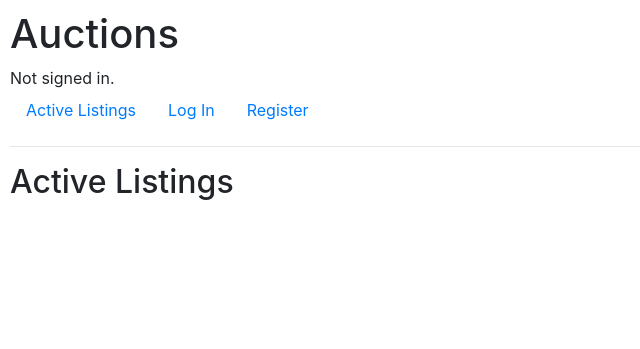
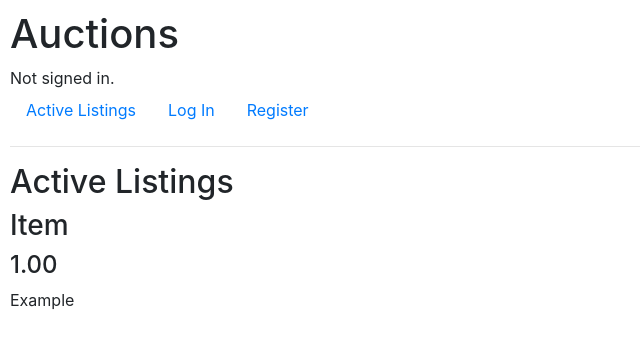
Before and after one commit to rosakosol/cs50w, a Django app: page / in a window 1280 px wide. Shown: the top 349 px of the page, without its empty margins (0-640 px from the left). Run offline with Django 5.2, Linux system fonts and the light colour scheme; data comes from the database, SQL or seed files in the repository; both versions use the stored data as it was after the commit; tables that the repository leaves empty hold one stand-in row (values such as "Sample post"); some libraries are stand-ins or nearby versions.

Commit message:
Implemented view for active listings on index page.

```diff
--- a/week4/commerce/auctions/models.py
+++ b/week4/commerce/auctions/models.py
@@ -1,21 +1,40 @@
 from django.contrib.auth.models import AbstractUser
 from django.db import models
 from django import forms
+from django.utils import timezone
 
 
 class User(AbstractUser):
     image = models.ImageField(upload_to='images/%Y/%m/%d/', null=True, blank=True)
 
+class Listing(models.Model):
+    name = models.CharField(max_length=64, default="Listing")
+    description = models.TextField(null=True)
+    starting_bid = models.DecimalField(max_digits=10, decimal_places=2, default=0.01)
+    is_active = models.BooleanField(default=True)
 
+    def __str__(self):
+        return self.name
 
-
-
-class Listing(models.Model):
-    pass
-
+    def current_highest_bid(self):
+        # Returns the highest bid for the listing (if any)
+        highest_bid = self.bids.order_by('-current').first()
+        return highest_bid.current if highest_bid else self.starting_bid
 
 class Bid(models.Model):
-    pass
+    user = models.ForeignKey(User, on_delete=models.CASCADE, related_name='bids', default=1)  # Who placed the bid
+    current = models.DecimalField(default=0.01, max_digits=10, decimal_places=2)  # The bid amount
+    listing = models.ForeignKey(Listing, on_delete=models.CASCADE, related_name="bids", default=1)  # The listing the bid is for
+    created_at = models.DateTimeField(default=timezone.now)  # When the bid was placed
+
+    def __str__(self):
+        return f"Bid of {self.current} by {self.user} on {self.listing}"
 
 class Comment(models.Model):
-    pass
+    user = models.ForeignKey(User, on_delete=models.CASCADE, default=1)  # User who made the comment
+    listing = models.ForeignKey(Listing, on_delete=models.CASCADE, related_name='comments', default=1)  # The listing the comment is for
+    content = models.TextField(null=True)  # The content of the comment
+    created_at = models.DateTimeField(default=timezone.now)  # When the comment was made
+
+    def __str__(self):
+        return f"Comment by {self.user} on {self.listing}"
--- a/week4/commerce/auctions/templates/auctions/index.html
+++ b/week4/commerce/auctions/templates/auctions/index.html
@@ -3,4 +3,17 @@
 {% block body %}
     <h2>Active Listings</h2>
 
+    {% for item in listings %}
+        {% if item.is_active %}
+            <h3>{{ item.name }}</h3>
+            <h4>{{ item.current_highest_bid }}</h4>
+            <p>{{ item.description }}</p>
+            {% if item.image %}
+                <!-- Display the image of the logged-in user -->
+                <img src="{{ item.image.url }}" width="150" alt="Listing Image">
+            {% endif %}
+
+        {% endif %}
+    {% endfor %}
+
 {% endblock %}
--- /dev/null
+++ b/week4/commerce/auctions/templates/auctions/listing.html
@@ -0,0 +1,6 @@
+{% extends "auctions/layout.html" %}
+
+{% block body %}
+    <h2>{{ listing.name }}</h2>
+
+{% endblock %}
--- a/week4/commerce/auctions/urls.py
+++ b/week4/commerce/auctions/urls.py
@@ -1,9 +1,9 @@
 from django.urls import path
-
 from . import views
 
 urlpatterns = [
     path("", views.index, name="index"),
+    path("listing/<str:listing_name>", views.listing_page, name="listing"),
     path("login", views.login_view, name="login"),
     path("logout", views.logout_view, name="logout"),
     path("register", views.register, name="register")
--- a/week4/commerce/auctions/views.py
+++ b/week4/commerce/auctions/views.py
@@ -4,17 +4,20 @@ from django.http import HttpResponse, HttpResponseRedirect
 from django.shortcuts import render
 from django.urls import reverse
 
-from .models import User
+from .models import User, Listing
 
 
 # Display active listings when user is logged in
 def index(request):
     # Get the current logged-in user
     user = request.user
+    listings = Listing.objects.all()
 
     return render(request, "auctions/index.html", {
-        "user": user
+        "user": user,
+        "listings": listings
     })
+
 
 # Create a new listing
 def create_listing(request):
@@ -22,9 +25,15 @@ def create_listing(request):
 
 
 # Display listing page
-def listing(request):
-    pass
-    # If user is signed in
+def listing_page(request, listing_id):
+    # Get the current logged-in user
+    user = request.user
+
+    listing = Listing.objects.get(pk=listing_id)
+
+    return render(request, "auctions/listing.html", {
+        "listing": listing
+    })
 
 
 # Watchlist of listings
```
Also changed, not shown: week4/commerce/auctions/migrations/0005_bid_created_at_bid_current_bid_listing_bid_user_and_more.py (added), week4/commerce/db.sqlite3.
